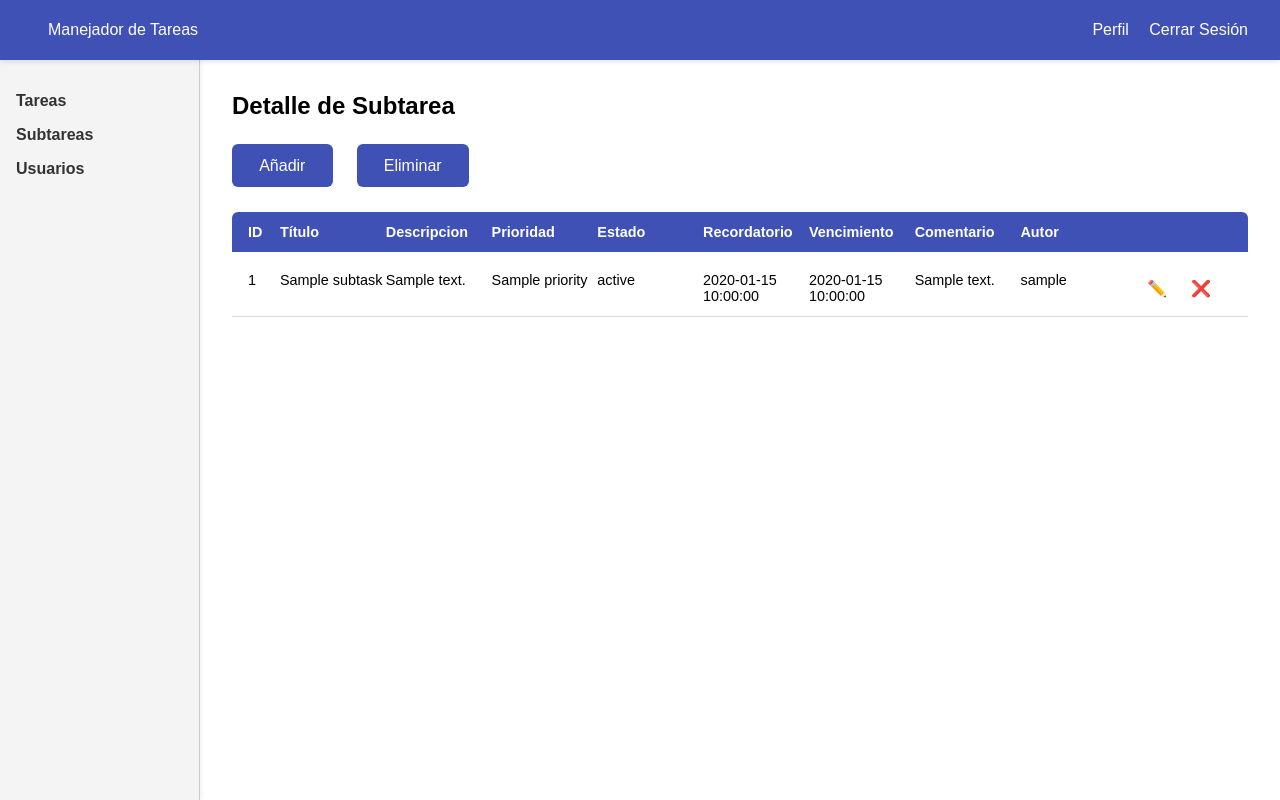
After one commit to Bruno1084/Tecnicas_Integrador, a CodeIgniter 4 app: the page made by app/Views/SubTasks/ver_subtarea.php in a window 1280 px wide. The commit adds this page. Run offline with PHP 8.4 and a stand-in for CodeIgniter, Linux system fonts and the light colour scheme; the template is opened without the code that fills it: most values are stand-ins (such as "Sample title", 1, 10 or a date in 2020); some libraries are stand-ins or nearby versions.

Commit message:
subtasks view refactored

```diff
--- a/app/Config/Routes.php
+++ b/app/Config/Routes.php
@@ -31,8 +31,10 @@ $routes->post('/tasks/delete/(:num)', 'TasksController::delete/$1');
 
 
 //Subtask Routes
-$routes->get('/tasks/(:num)/subtasks', 'SubTaskController::getAll/$1');
-$routes->get('/subtasks/new_subtask/(:num)', 'SubTaskController::newSubTask/$1');
+$routes->get('/subtasks', 'SubTaskController::getAll');
+$routes->get('/subtasks/(:num)', 'SubTaskController::getOne/$1');
+
+
 $routes->post('/subtasks/create', 'SubTaskController::create');
 $routes->get('/subtasks/(:num)', 'SubTaskController::getOne/$1');
 $routes->post('/subtasks/update/(:num)', 'SubTaskController::update/$1');
--- a/app/Controllers/TaskController.php
+++ b/app/Controllers/TaskController.php
@@ -28,7 +28,7 @@ class TaskController extends BaseController
             'expirationDate' => $this->request->getGet('expirationDate'),
             'state' => $this->request->getGet('state'),
             'excludeSharedByUser' => true,
-            'active'
+            'active' => true,
         ];
 
         $data['tasks'] = $this->getFiltered($filters);
--- /dev/null
+++ b/app/Views/SubTasks/ver_subtarea.php
@@ -0,0 +1,66 @@
+<!DOCTYPE html>
+<html lang="en">
+
+<head>
+    <meta charset="UTF-8">
+    <meta name="viewport" content="width=device-width, initial-scale=1.0">
+    <link rel="stylesheet" href="/css/index.css">
+    <link rel="stylesheet" href="/css/subtareaTable.css">
+    <title>Manejador de Tareas</title>
+</head>
+
+<body>
+    <?= view('Layout/header.php'); ?>
+
+    <main>
+        <?= view('Layout/sideBar.php'); ?>
+
+        <section>
+            <h1>Detalle de Subtarea</h1>
+
+            <div class="options--container">
+                <div>
+                    <a href="/subtasks/crear">Añadir</a>
+                </div>
+                <div>
+                    <a href="/subtasks/eliminar">Eliminar</a>
+                </div>
+            </div>
+
+            <!-- Subtask List Table -->
+            <section class="tableSubtask--container">
+                <!-- Cabecera -->
+                <div class="tableSubtask--header">
+                    <div>ID</div>
+                    <div>Título</div>
+                    <div>Descripcion</div>
+                    <div>Prioridad</div>
+                    <div>Estado</div>
+                    <div>Recordatorio</div>
+                    <div>Vencimiento</div>
+                    <div>Comentario</div>
+                    <div>Autor</div>
+                </div>
+
+                <!-- Filas -->
+                <div class="tableSubtask--row" onclick="window.location='/subtasks/<?= $subtask['id'] ?>'">
+                    <div><?= htmlspecialchars($subtask['id']) ?></div>
+                    <div><?= htmlspecialchars($subtask['subject']) ?></div>
+                    <div><?= htmlspecialchars($subtask['description']) ?></div>
+                    <div><?= htmlspecialchars($subtask['priority']) ?></div>
+                    <div><?= htmlspecialchars($subtask['state']) ?></div>
+                    <div><?= htmlspecialchars($subtask['reminderDate']) ?></div>
+                    <div><?= htmlspecialchars($subtask['expirationDate']) ?></div>
+                    <div><?= htmlspecialchars($subtask['comment']) ?></div>
+                    <div><?= htmlspecialchars($subtask['responsibleNickname']) ?></div>
+                    <div class="row--actions" onclick="event.stopPropagation()">
+                        <a href="/subtasks/editar/<?= $subtask['id'] ?>">✏️</a>
+                        <a href="/subtasks/eliminar/<?= $subtask['id'] ?>">❌</a>
+                    </div>
+                </div>
+            </section>
+        </section>
+    </main>
+</body>
+
+</html>
--- a/app/Views/Tasks/ver_tarea.php
+++ b/app/Views/Tasks/ver_tarea.php
@@ -57,6 +57,7 @@
                 </div>
             </section>
 
+
             <h2>Subtareas</h2>
             <?= view('Layout/SubtaskFilter') ?>
             <section class="tableSubtask--container">
```
Also changed, not shown: app/Controllers/SubTaskController.php (+86 -40 lines), app/Models/SubTaskModel.php (+24 -0 lines).
